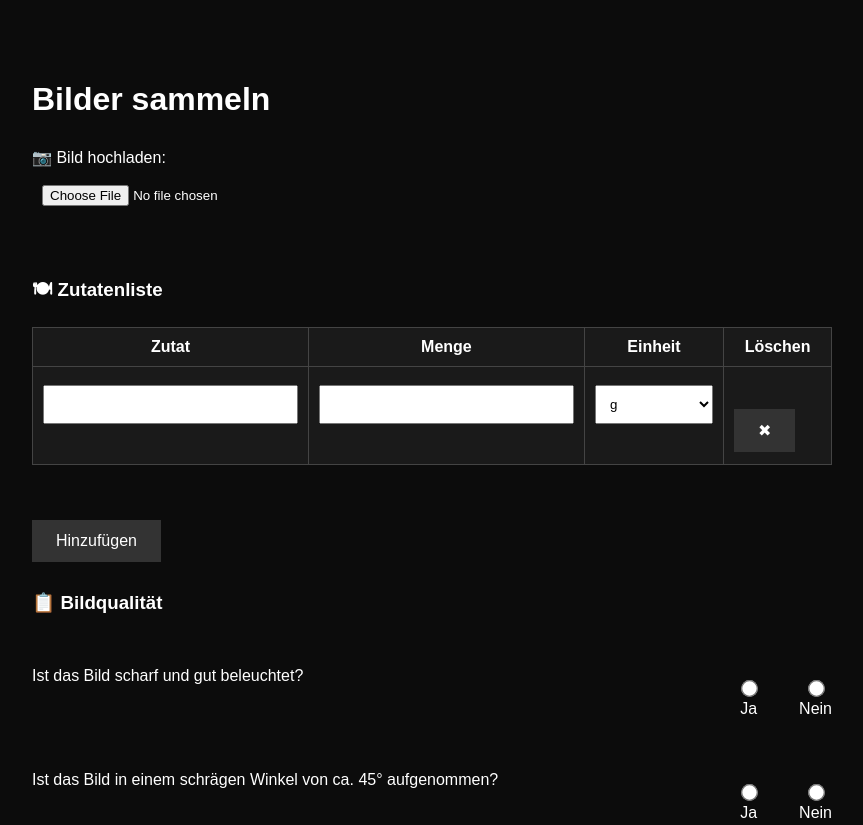
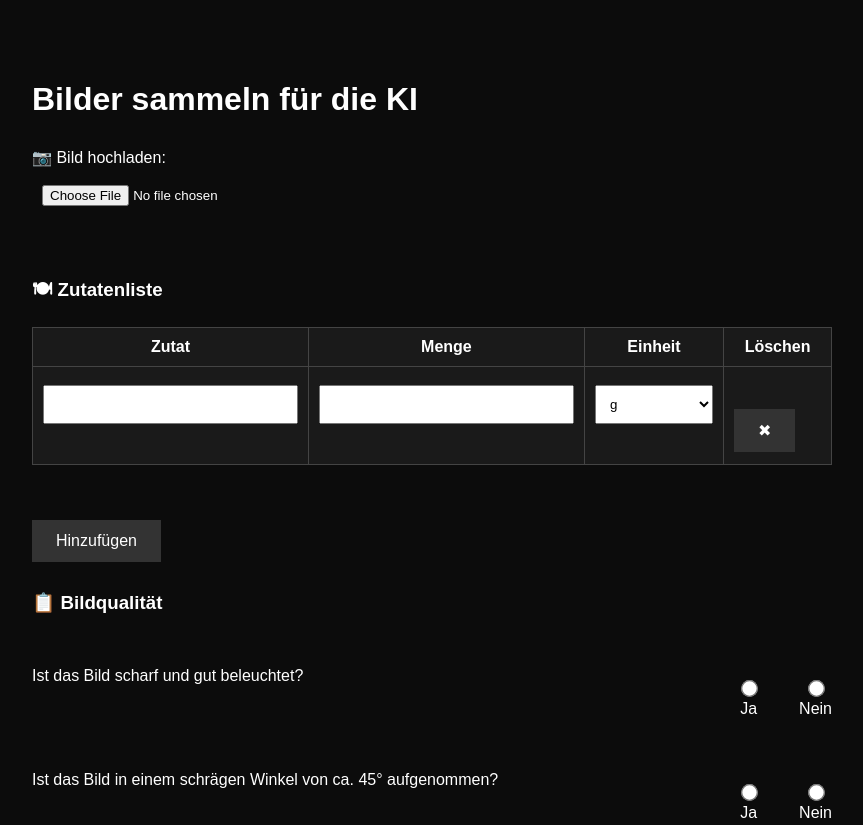
Before and after one commit to Mxrkus21/bildersammlung, a plain HTML site: page index.html in a window 1280 px wide. Shown: the top 825 px of the page, without its empty margins (208-1071 px from the left). Drawn offline with Linux system fonts and the light colour scheme.

Commit message:
Update index.html

```diff
--- a/index.html
+++ b/index.html
@@ -94,7 +94,7 @@
 </head>
 <body>
 
-  <h1>Bilder sammeln</h1>
+  <h1>Bilder sammeln für die KI</h1>
 
   <!-- 1. Bild -->
   <label for="image">📷 Bild hochladen:</label>
```
